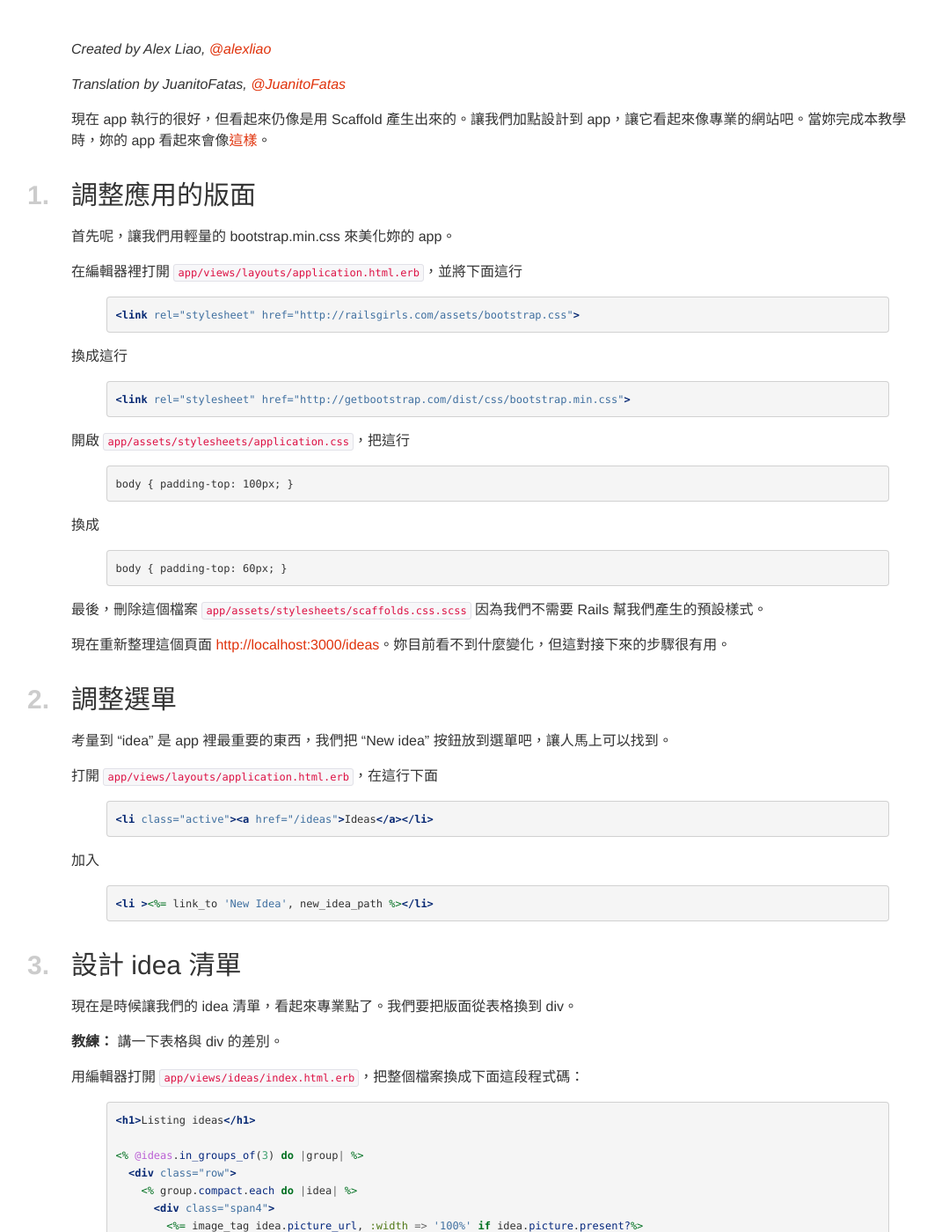
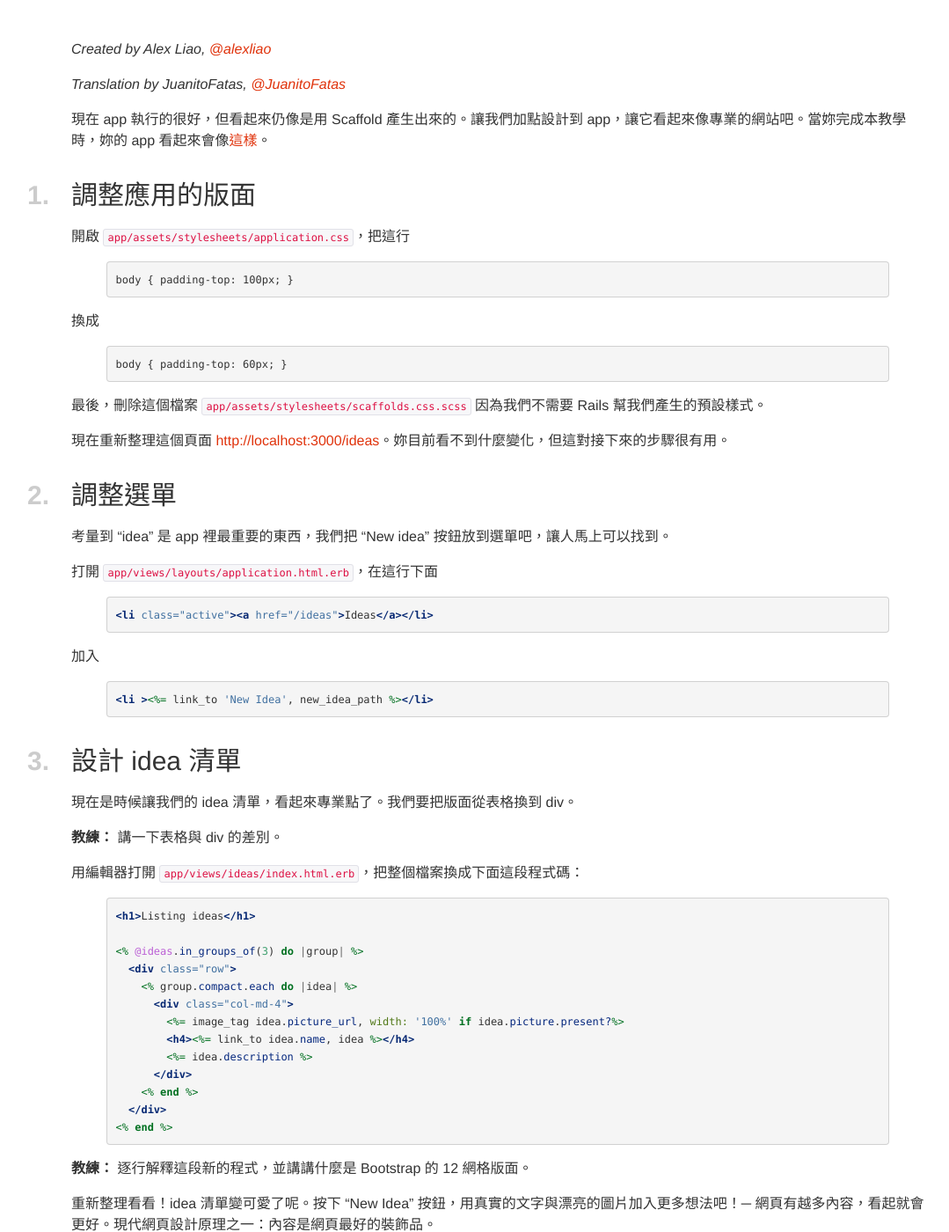
Before and after one commit to railsgirls-taiwan/railsgirls-taiwan.github.io, a Jekyll site: the page built from _posts/2013-01-20-design.markdown, in a window 1280 px wide and 1400 px high, scrolled down 1073 px. Shown: the whole window at 88% size, without its empty margins (4-1083 px from the left). Built offline with Jekyll 4.4.1, drawn with Linux system fonts in a browser that asks for light colours; nearby versions of some CDN libraries; Markdown is read by kramdown in place of the engine named in the settings; some of the changed text lies outside the part shown.

Commit message:
update design.markdown

```diff
--- a/_posts/2013-01-20-design.markdown
+++ b/_posts/2013-01-20-design.markdown
@@ -13,20 +13,6 @@
 現在 app 執行的很好，但看起來仍像是用 Scaffold 產生出來的。讓我們加點設計到 app，讓它看起來像專業的網站吧。當妳完成本教學時，妳的 app 看起來會像[這樣](http://railsgirlsapp.herokuapp.com/ideas)。
 
 ##*1.*調整應用的版面
-
-首先呢，讓我們用輕量的 bootstrap.min.css 來美化妳的 app。
-
-在編輯器裡打開 `app/views/layouts/application.html.erb`，並將下面這行
-
-{% highlight html %}
-<link rel="stylesheet" href="http://railsgirls.com/assets/bootstrap.css">
-{% endhighlight %}
-
-換成這行
-
-{% highlight html %}
-<link rel="stylesheet" href="http://getbootstrap.com/dist/css/bootstrap.min.css">
-{% endhighlight %}
 
 開啟 `app/assets/stylesheets/application.css`，把這行
 
@@ -74,8 +60,8 @@
 <% @ideas.in_groups_of(3) do |group| %>
   <div class="row">
     <% group.compact.each do |idea| %>
-      <div class="span4">
-        <%= image_tag idea.picture_url, :width => '100%' if idea.picture.present?%>
+      <div class="col-md-4">
+        <%= image_tag idea.picture_url, width: '100%' if idea.picture.present?%>
         <h4><%= link_to idea.name, idea %></h4>
         <%= idea.description %>
       </div>
@@ -98,16 +84,16 @@
 <p id="notice"><%= notice %></p>
 
 <div class="row">
-  <div class="span9">
-    <%= image_tag(@idea.picture_url, :width => "100%") if @idea.picture.present? %>
+  <div class="col-md-9">
+    <%= image_tag(@idea.picture_url, width: "100%") if @idea.picture.present? %>
   </div>
 
-  <div class="span3">
+  <div class="col-md-3">
     <p><b>Name: </b><%= @idea.name %></p>
     <p><b>Description: </b><%= @idea.description %></p>
     <p>
       <%= link_to 'Edit', edit_idea_path(@idea) %> |
-      <%= link_to 'Destroy', @idea, confirm: 'Are you sure?', method: :delete %> |
+      <%= link_to 'Destroy', @idea, data: { confirm: 'Are you sure?' }, method: :delete %> |
       <%= link_to 'Back', ideas_path %>
     </p>
   </div>
```
